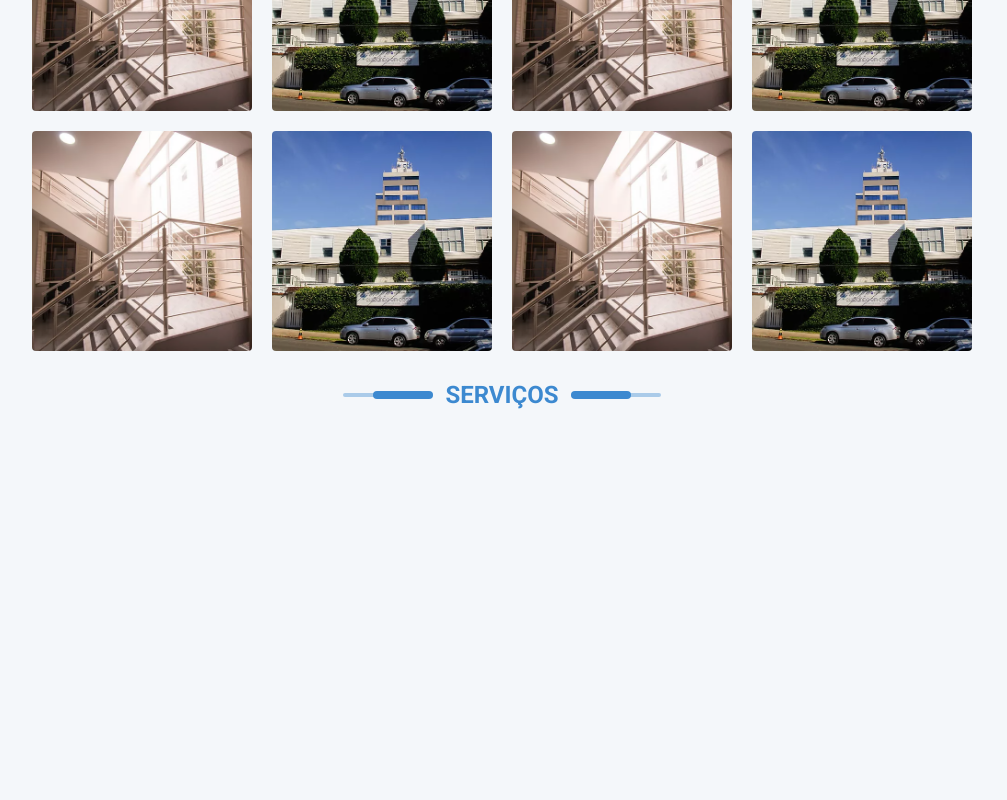
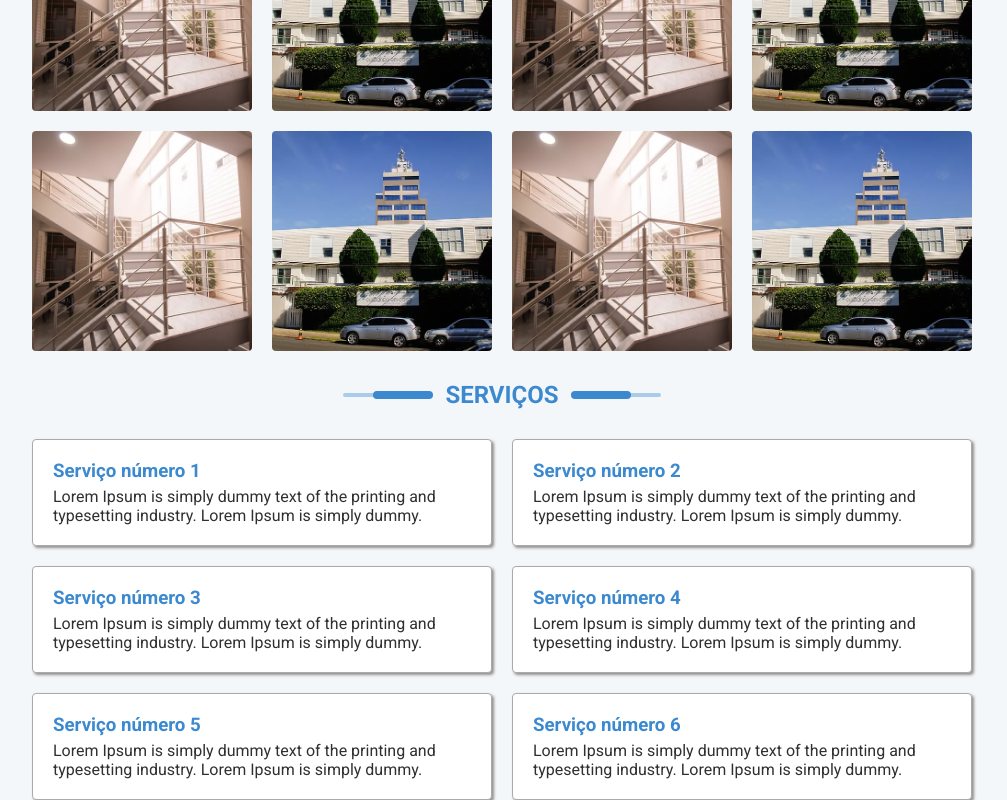
Before and after one commit to dududornelees/flor-de-lotus, a Next.js app: page / in a window 1280 px wide. Shown: the part 884-1684 px from the top of the page, without its empty margins (138-1145 px from the left). Before the commit the page ends 1323 px from the top, so only its background shows below. Built offline with nearby package versions, Linux system fonts and the light colour scheme.

Commit message:
🔥 New: Serviços

```diff
--- a/src/components/Cards/QualityCard/styles.ts
+++ b/src/components/Cards/QualityCard/styles.ts
@@ -3,9 +3,9 @@ import styled from "styled-components";
 export const QualityCardStyle = styled.div`
     border-radius: ${(props) => props.theme.borderRadius};
     box-shadow: ${(props) => props.theme.boxShadow};
+    border: ${(props) => props.theme.border};
     padding: 20px;
     background-color: white;
-    border: 1px solid #aaaaaa;
     display: grid;
     grid-template-columns: 1fr;
     grid-gap: 5px;
--- /dev/null
+++ b/src/components/Cards/ServiceCard/ServiceCard.tsx
@@ -0,0 +1,19 @@
+// Styles
+import { ServiceCardStyle } from "./styles";
+
+// Interfaces
+interface Props {
+    title: string;
+    description: string;
+}
+
+const ServiceCard = ({ title, description }: Props) => {
+    return (
+        <ServiceCardStyle>
+            <h3>{title}</h3>
+            <p>{description}</p>
+        </ServiceCardStyle>
+    );
+};
+
+export default ServiceCard;
--- /dev/null
+++ b/src/components/Cards/ServiceCard/styles.ts
@@ -0,0 +1,14 @@
+import styled from "styled-components";
+
+export const ServiceCardStyle = styled.div`
+    border-radius: ${(props) => props.theme.borderRadius};
+    box-shadow: ${(props) => props.theme.boxShadow};
+    border: ${(props) => props.theme.border};
+    padding: 20px;
+    background-color: white;
+
+    h3 {
+        color: ${(props) => props.theme.colors.primary};
+        margin-bottom: 5px;
+    }
+`;
--- a/src/pages/index.tsx
+++ b/src/pages/index.tsx
@@ -2,6 +2,7 @@ import Head from "next/head";
 import Image from "next/image";
 import Divider from "../components/Divider/Divider";
 import QualityCard from "../components/Cards/QualityCard/QualityCard";
+import ServiceCard from "../components/Cards/ServiceCard/ServiceCard";
 
 // Styles
 import { HomeStyle } from "../styles/Pages/Home/styles";
@@ -72,6 +73,38 @@ const Home = () => {
             <section className="home__services">
                 <Container className="home__services__container">
                     <Divider title="SERVIÇOS" />
+
+                    <div className="home__services__service-cards">
+                        <ServiceCard
+                            title="Serviço número 1"
+                            description="Lorem Ipsum is simply dummy text of the printing and typesetting industry. Lorem Ipsum is simply dummy."
+                        />
+
+                        <ServiceCard
+                            title="Serviço número 2"
+                            description="Lorem Ipsum is simply dummy text of the printing and typesetting industry. Lorem Ipsum is simply dummy."
+                        />
+
+                        <ServiceCard
+                            title="Serviço número 3"
+                            description="Lorem Ipsum is simply dummy text of the printing and typesetting industry. Lorem Ipsum is simply dummy."
+                        />
+
+                        <ServiceCard
+                            title="Serviço número 4"
+                            description="Lorem Ipsum is simply dummy text of the printing and typesetting industry. Lorem Ipsum is simply dummy."
+                        />
+
+                        <ServiceCard
+                            title="Serviço número 5"
+                            description="Lorem Ipsum is simply dummy text of the printing and typesetting industry. Lorem Ipsum is simply dummy."
+                        />
+
+                        <ServiceCard
+                            title="Serviço número 6"
+                            description="Lorem Ipsum is simply dummy text of the printing and typesetting industry. Lorem Ipsum is simply dummy."
+                        />
+                    </div>
                 </Container>
             </section>
         </HomeStyle>
--- a/src/styles/Pages/Home/styles.ts
+++ b/src/styles/Pages/Home/styles.ts
@@ -4,6 +4,7 @@ import { shade } from "polished";
 export const HomeStyle = styled.main`
     padding-top: 60px;
 
+    /* Banner */
     .home__banner {
         background-image: url("/images/main-banner.webp");
         background-position: center;
@@ -46,6 +47,7 @@ export const HomeStyle = styled.main`
         }
     }
 
+    /* Structure */
     .home__structure {
         .home__structure__container {
             .home__structure__quality-cards {
@@ -65,6 +67,17 @@ export const HomeStyle = styled.main`
                     object-fit: cover;
                     cursor: pointer;
                 }
+            }
+        }
+    }
+
+    /* Services */
+    .home__services {
+        .home__services__container {
+            .home__services__service-cards {
+                display: grid;
+                grid-template-columns: 1fr 1fr;
+                grid-gap: 20px;
             }
         }
     }
@@ -118,5 +131,15 @@ export const HomeStyle = styled.main`
                 }
             }
         }
+
+        .home__services {
+            .home__services__container {
+                .home__services__service-cards {
+                    display: grid;
+                    grid-template-columns: 1fr;
+                    grid-gap: 20px;
+                }
+            }
+        }
     }
 `;
--- a/src/styles/Styled.d.ts
+++ b/src/styles/Styled.d.ts
@@ -18,6 +18,7 @@ declare module "styled-components" {
         };
 
         transition: string;
+        border: string;
         borderRadius: string;
         boxShadow: string;
 
--- a/src/styles/Themes/Default.ts
+++ b/src/styles/Themes/Default.ts
@@ -15,6 +15,7 @@ export const DefaultTheme = {
     },
 
     transition: "all .2s",
+    border: "1px solid #aaaaaa",
     borderRadius: "4px",
     boxShadow: "2px 2px 3px #909090",
 
```
Also changed, not shown: package.json (indentation only).
